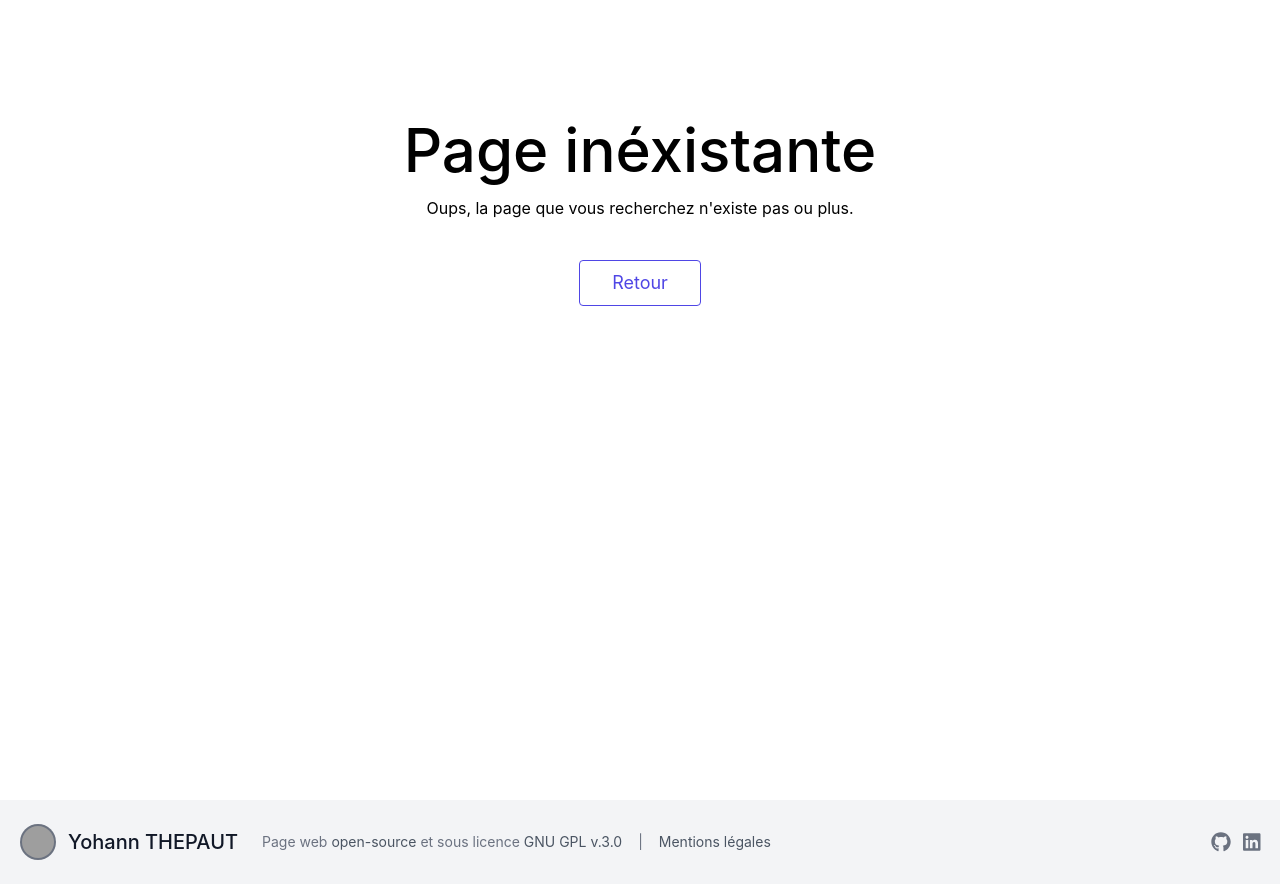
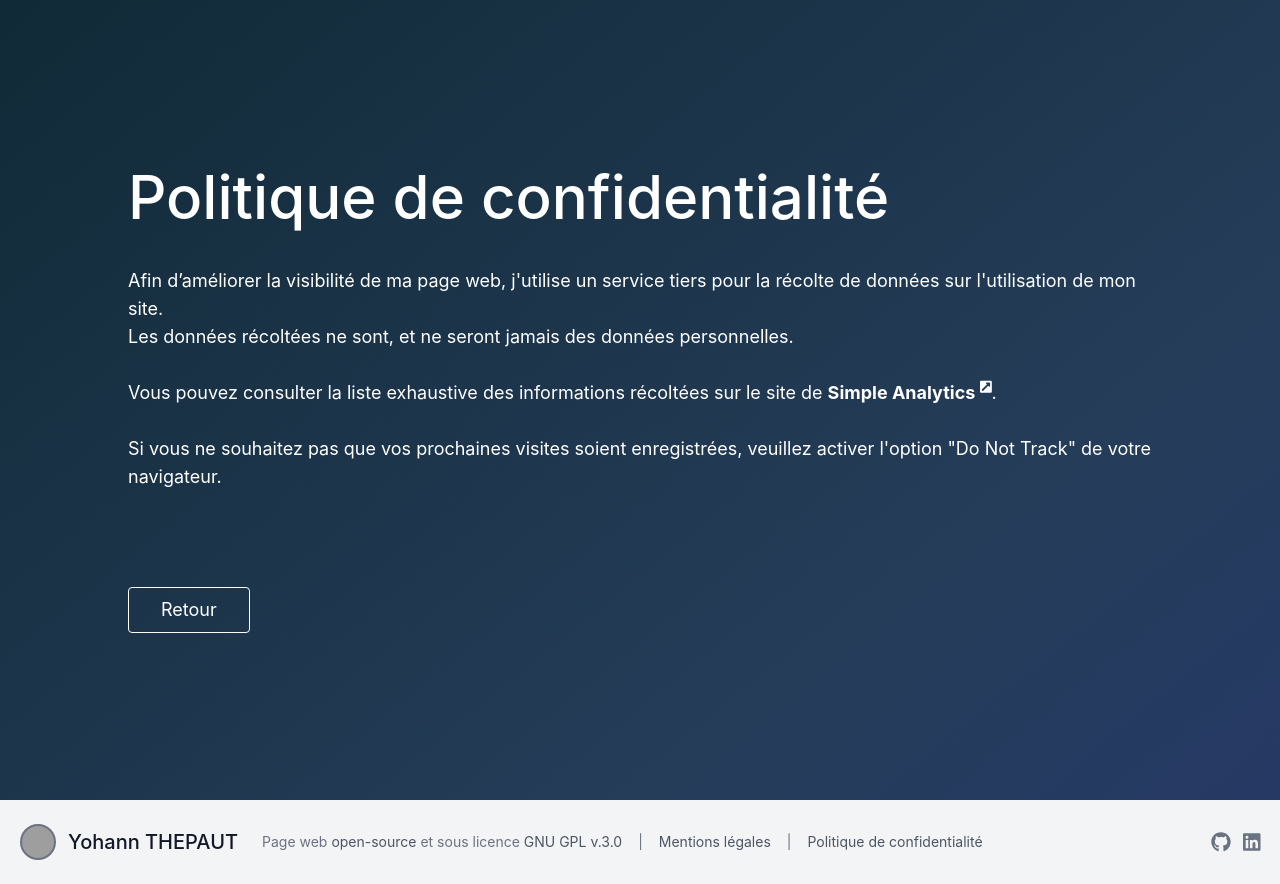
Before and after one commit to ythepaut/webpage, a Next.js app: page /privacy-policy in a window 1280 px wide. Before the commit this address had no page. Built offline with nearby package versions, Linux system fonts and the light colour scheme; grey boxes are pictures that could not be loaded.

Commit message:
Added analytics and privacy policy

```diff
--- a/src/pages/_app.tsx
+++ b/src/pages/_app.tsx
@@ -28,6 +28,10 @@ function MyApp({Component, pageProps}: AppProps) {
             <Layout>
                 <Component {...pageProps} />
             </Layout>
+            <script async defer src="https://stats.ythepaut.com/latest.js"/>
+            <noscript>
+                <img src="https://stats.ythepaut.com/noscript.gif" alt="" />
+            </noscript>
         </>
     );
 }
--- /dev/null
+++ b/src/pages/privacy-policy.tsx
@@ -0,0 +1,10 @@
+import React from "react";
+import PrivacyPolicy from "../sections/PrivacyPolicy";
+
+function PrivacyPolicyPage(): JSX.Element {
+    return (
+        <PrivacyPolicy />
+    );
+}
+
+export default PrivacyPolicyPage;
--- a/src/sections/Footer.tsx
+++ b/src/sections/Footer.tsx
@@ -25,6 +25,10 @@ function Footer(): JSX.Element {
                         <Link href="/legal">
                             <span className="text-gray-600 transition hover:text-gray-800 cursor-pointer">Mentions légales</span>
                         </Link>
+                        <span>|</span>
+                        <Link href="/privacy-policy">
+                            <span className="text-gray-600 transition hover:text-gray-800 cursor-pointer">Politique de confidentialité</span>
+                        </Link>
                     </p>
 
                     <span className="inline-flex sm:ml-auto sm:mt-0 mt-4 justify-center sm:justify-start text-xl space-x-3">
--- /dev/null
+++ b/src/sections/PrivacyPolicy.tsx
@@ -0,0 +1,28 @@
+import React from "react";
+import Link from "next/link";
+import {faExternalLinkSquareAlt} from "@fortawesome/free-solid-svg-icons";
+import {FontAwesomeIcon} from "@fortawesome/react-fontawesome";
+
+function PrivacyPolicy(): JSX.Element {
+    return (
+        <section className="bg-gray-200 min-h-screen bg-hero text-white items-center overflow-hidden grid p-4 lg:p-32">
+            <div>
+                <h1 className="sm:text-6xl text-3xl font-medium title-font text-white mb-4 pb-6 lg:text-left text-center">Politique de confidentialité</h1>
+                <p className="sm:text-lg text-sm">
+                    Afin d’améliorer la visibilité de ma page web, j'utilise un service tiers pour la récolte de données sur l'utilisation de mon site.<br />
+                    Les données récoltées ne sont, et ne seront jamais des données personnelles.<br /><br />
+                    Vous pouvez consulter la liste exhaustive des informations récoltées sur le site de <a href="https://docs.simpleanalytics.com/what-we-collect?ref=ythepaut.com" target="_blank" className="text-white hover:text-indigo-300 font-bold transition">Simple Analytics&nbsp;<sup><FontAwesomeIcon icon={faExternalLinkSquareAlt}/></sup></a>.<br /><br />
+
+                    Si vous ne souhaitez pas que vos prochaines visites soient enregistrées, veuillez activer l'option "Do Not Track" de votre navigateur.
+                </p>
+                <Link href="/">
+                    <button className="mt-24 flex text-white sm:text-md md:text-md lg:text-lg border border-white py-2 px-8 hover:bg-white hover:bg-opacity-5 hover:border-white rounded transition">
+                        Retour
+                    </button>
+                </Link>
+            </div>
+        </section>
+    );
+}
+
+export default PrivacyPolicy;
```
